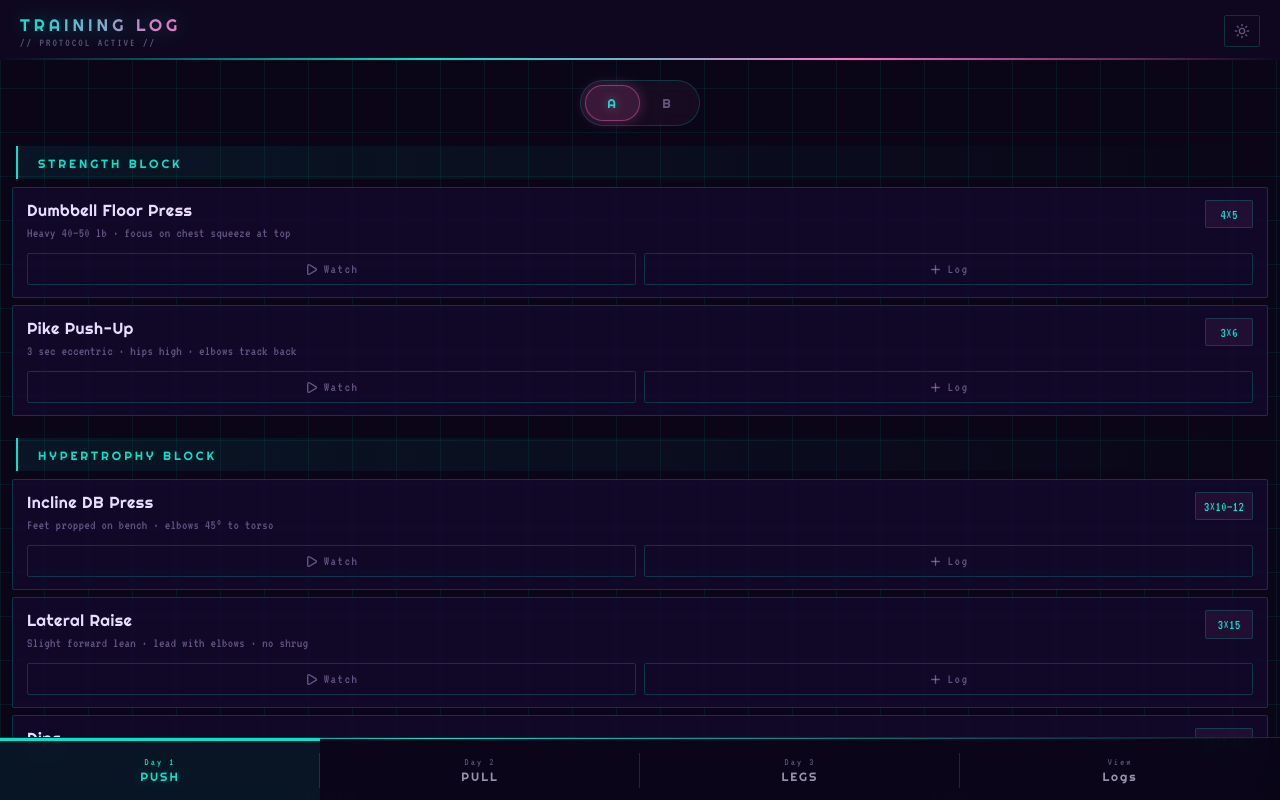
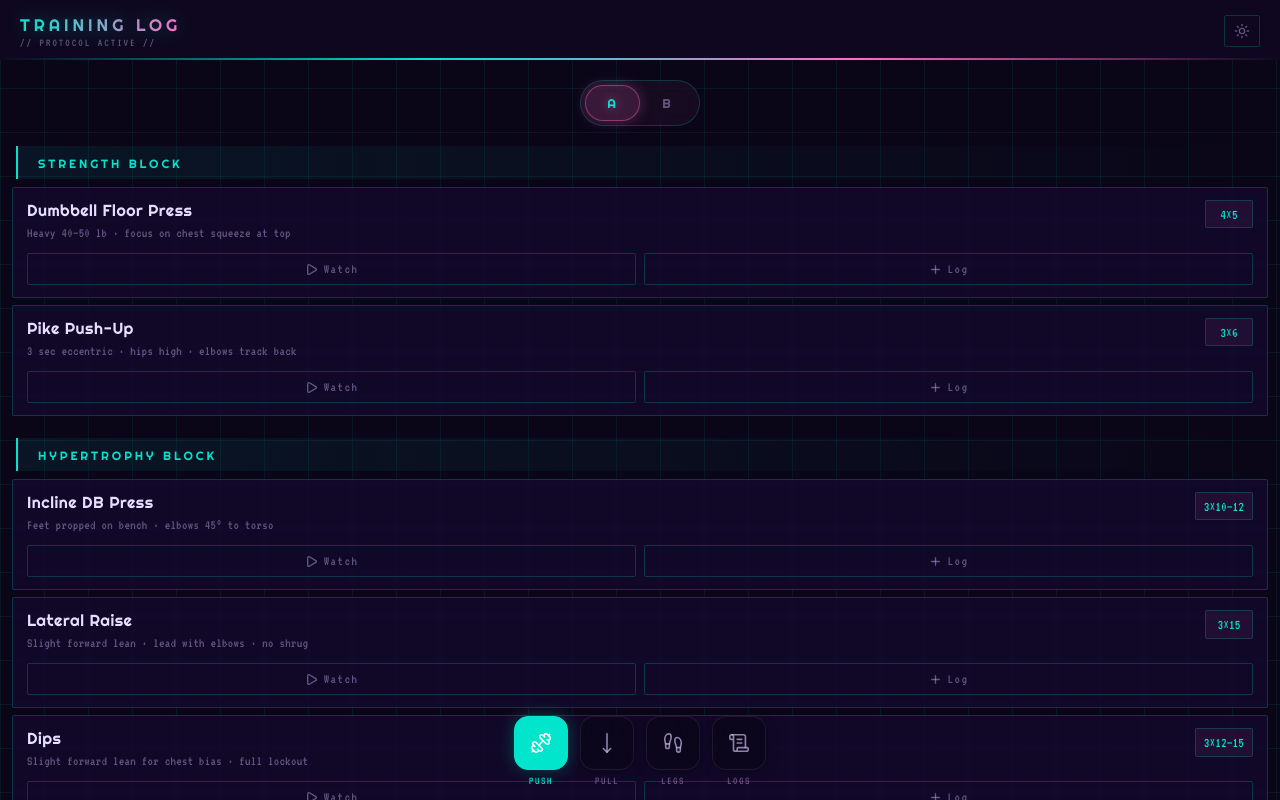
Before and after one commit to Nyarlat-hotep/workout, a React (Vite) app: page / in a window 1280 px wide. Shown: the top 800 px of the page. Built offline with nearby package versions, Linux system fonts and the light colour scheme; no server answers.

Commit message:
feat: nav redesigned as floating app icon tiles with lucide icons
Co-Authored-By: Claude Sonnet 4.6 <noreply@anthropic.com>

```diff
--- a/src/App.css
+++ b/src/App.css
@@ -14,7 +14,7 @@
   --border-active: rgba(0, 229, 204, 0.7);
   --font-head:     'Righteous', cursive;
   --font-mono:     'VT323', monospace;
-  --nav-height:    62px;
+  --nav-height:    88px;
   --radius-card:   2px;
   --radius-btn:    2px;
   --radius-pill:   3px;
@@ -24,7 +24,7 @@
 [data-theme="light"] {
   --bg:            #ddd0f5;
   --bg-surface:    #ebe4fc;
-  --bg-card:       rgba(255, 255, 255, 0.62);
+  --bg-card:       rgba(255, 255, 255, 0.3);
   --accent:        #7b00cc;
   --accent-2:      #00b8a9;
   --accent-dim:    rgba(123, 0, 204, 0.22);
--- a/src/components/DayNav.css
+++ b/src/components/DayNav.css
@@ -2,77 +2,74 @@
   position: fixed;
   bottom: 0; left: 0; right: 0;
   display: flex;
-  background: rgba(10, 6, 24, 0.94);
-  backdrop-filter: blur(16px);
-  -webkit-backdrop-filter: blur(16px);
-  border-top: 1px solid var(--border);
-  padding-bottom: env(safe-area-inset-bottom, 0px);
+  justify-content: center;
+  align-items: flex-end;
+  gap: 12px;
+  padding: 10px 16px;
+  padding-bottom: max(14px, env(safe-area-inset-bottom, 14px));
+  background: transparent;
   z-index: 20;
-}
-
-[data-theme="light"] .day-nav {
-  background: rgba(221, 208, 245, 0.94);
-}
-
-.day-nav::before {
-  content: '';
-  position: absolute;
-  top: 0; left: 0; right: 0;
-  height: 1px;
-  background: linear-gradient(90deg, transparent, var(--accent), rgba(0, 229, 204, 0.5), transparent);
+  pointer-events: none;
 }
 
 .day-nav-tab {
-  flex: 1;
+  pointer-events: all;
   display: flex;
   flex-direction: column;
   align-items: center;
-  justify-content: center;
-  gap: 2px;
-  height: var(--nav-height);
-  padding: 0 4px;
+  gap: 5px;
   background: none;
   border: none;
-  border-top: 3px solid transparent;
   cursor: pointer;
-  transition: all 0.2s ease;
-  position: relative;
+  padding: 0;
+  -webkit-tap-highlight-color: transparent;
+  transition: transform 0.15s ease;
 }
 
-.day-nav-tab:not(:last-child)::after {
-  content: '';
-  position: absolute;
-  right: 0;
-  top: 20%;
-  height: 60%;
-  width: 1px;
-  background: var(--border);
+.day-nav-tab:active {
+  transform: scale(0.93);
 }
 
-.day-nav-tab--active {
-  border-top-color: var(--accent);
-  background: var(--accent-glow);
+.day-nav-icon {
+  width: 54px;
+  height: 54px;
+  border-radius: 14px;
+  display: flex;
+  align-items: center;
+  justify-content: center;
+  background: rgba(10, 6, 24, 0.75);
+  backdrop-filter: blur(16px);
+  -webkit-backdrop-filter: blur(16px);
+  border: 1px solid rgba(255, 255, 255, 0.08);
+  color: rgba(200, 185, 230, 0.7);
+  transition: background 0.2s, border-color 0.2s, color 0.2s, box-shadow 0.2s;
+  box-shadow: 0 2px 12px rgba(0, 0, 0, 0.35);
 }
 
-.day-nav-tab--active .day-nav-label,
-.day-nav-tab--active .day-nav-num {
-  color: var(--accent);
-  text-shadow: 0 0 14px var(--accent-dim);
+[data-theme="light"] .day-nav-icon {
+  background: rgba(255, 255, 255, 0.65);
+  border: 1px solid rgba(123, 0, 204, 0.15);
+  color: rgba(90, 50, 130, 0.7);
+  box-shadow: 0 2px 10px rgba(123, 0, 204, 0.12);
 }
 
-.day-nav-num {
-  font-family: var(--font-mono);
-  font-size: 0.65rem;
-  letter-spacing: 2px;
-  color: var(--text-muted);
-  transition: color 0.2s ease;
+.day-nav-tab--active .day-nav-icon {
+  background: var(--accent);
+  border-color: var(--accent);
+  color: #fff;
+  box-shadow:
+    0 0 16px var(--accent-dim),
+    0 3px 12px rgba(0, 0, 0, 0.3);
 }
 
 .day-nav-label {
-  font-family: var(--font-head);
-  font-size: 0.75rem;
-  font-weight: 400;
-  letter-spacing: 2px;
-  color: var(--text-dim);
-  transition: color 0.2s ease, text-shadow 0.2s ease;
+  font-family: var(--font-mono);
+  font-size: 0.7rem;
+  letter-spacing: 1.5px;
+  color: var(--text-muted);
+  transition: color 0.2s;
 }
+
+.day-nav-tab--active .day-nav-label {
+  color: var(--accent);
+}
--- a/src/components/DayNav.jsx
+++ b/src/components/DayNav.jsx
@@ -1,4 +1,11 @@
+import { Dumbbell, Footprints, ScrollText, MoveDown } from 'lucide-react'
 import './DayNav.css'
+
+const DAY_ICONS = [
+  <Dumbbell size={22} strokeWidth={1.75} />,
+  <MoveDown size={22} strokeWidth={1.75} />,
+  <Footprints size={22} strokeWidth={1.75} />,
+]
 
 export default function DayNav({ days, selected, onSelect }) {
   return (
@@ -10,7 +17,7 @@ export default function DayNav({ days, selected, onSelect }) {
           onClick={() => onSelect(i)}
           aria-pressed={selected === i}
         >
-          <span className="day-nav-num">Day {day.day}</span>
+          <div className="day-nav-icon">{DAY_ICONS[i]}</div>
           <span className="day-nav-label">{day.label}</span>
         </button>
       ))}
@@ -19,8 +26,8 @@ export default function DayNav({ days, selected, onSelect }) {
         onClick={() => onSelect('logs')}
         aria-pressed={selected === 'logs'}
       >
-        <span className="day-nav-num">View</span>
-        <span className="day-nav-label">Logs</span>
+        <div className="day-nav-icon"><ScrollText size={22} strokeWidth={1.75} /></div>
+        <span className="day-nav-label">LOGS</span>
       </button>
     </nav>
   )
```
